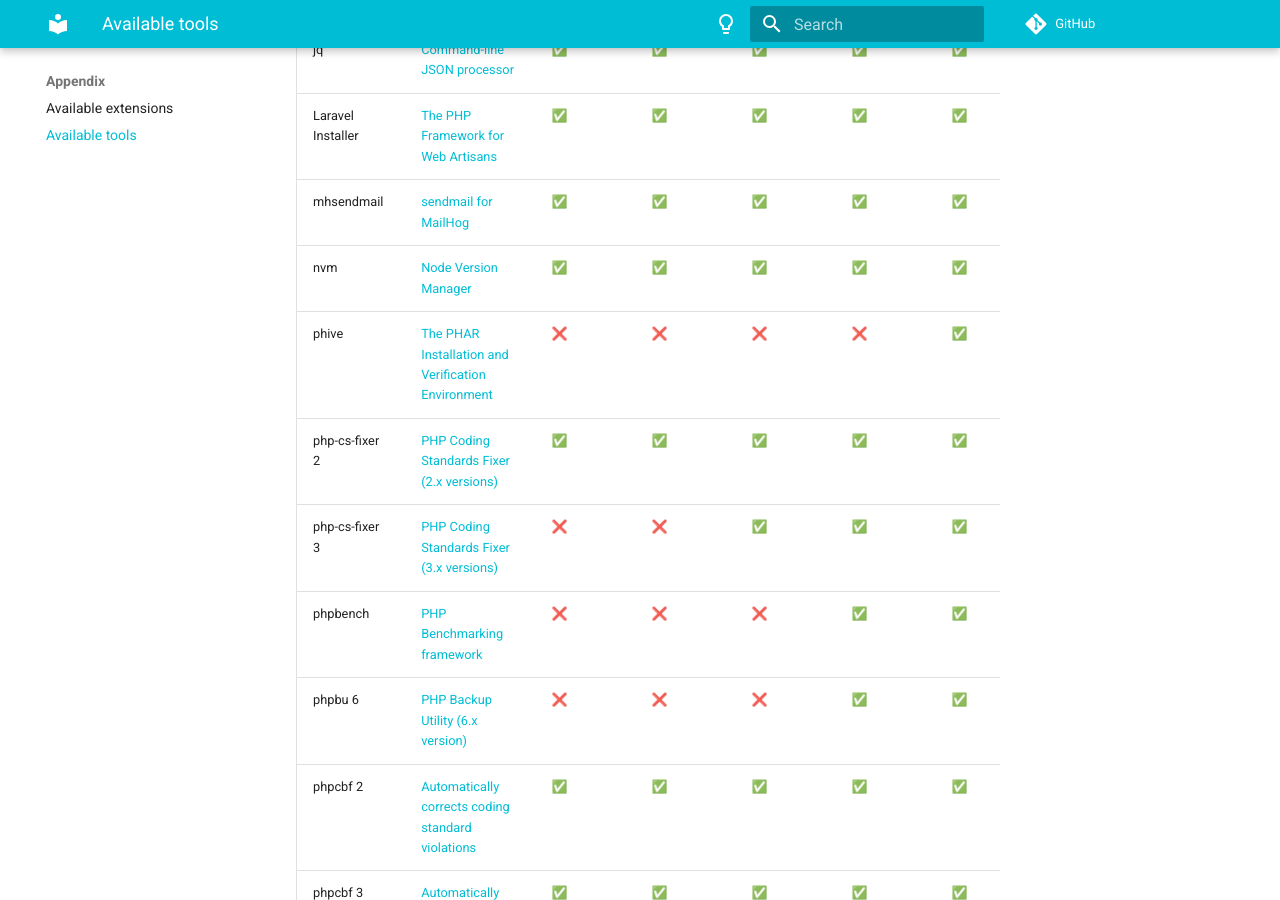
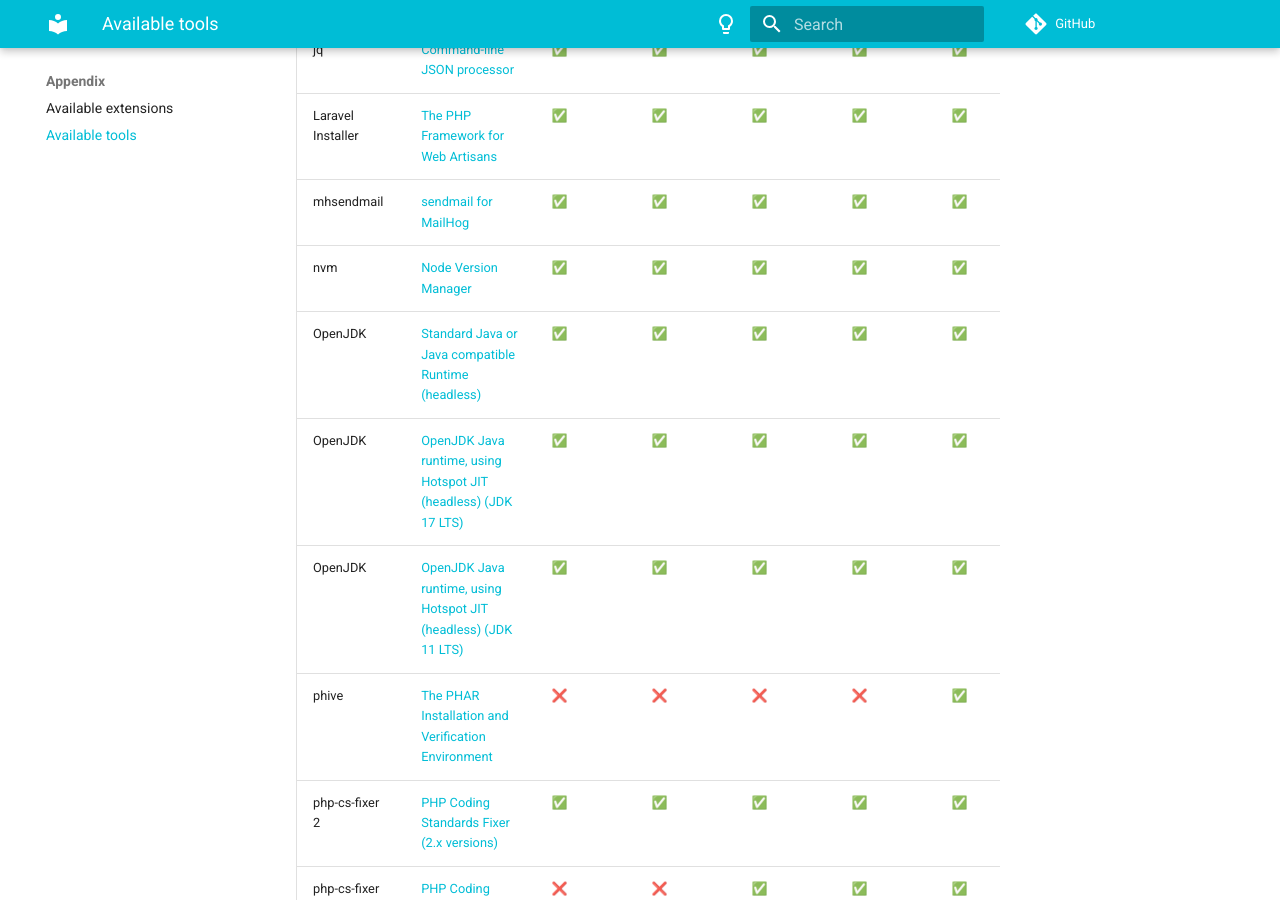
Before and after one commit to llaville/docker-php-toolbox, an MkDocs documentation site: the page built from docs/appendix/tools.md, in a window 1280 px wide and 900 px high, scrolled down 2123 px. Built offline with MkDocs 1.6.1 and Material for MkDocs 9.7.7, drawn with Linux system fonts in a browser that asks for light colours; comment, search, counter and statistics services are not loaded; some of the changed text lies outside the part shown.

Commit message:
add support to OpenJDK

```diff
--- a/docs/appendix/tools.md
+++ b/docs/appendix/tools.md
@@ -31,6 +31,9 @@
 | Laravel Installer | [The PHP Framework for Web Artisans](https://github.com/laravel/installer) | &#x2705; | &#x2705; | &#x2705; | &#x2705; | &#x2705; | &#x2705; | &#x2705; | &#x2705; |
 | mhsendmail | [sendmail for MailHog](https://github.com/BlueBambooStudios/mhsendmail) | &#x2705; | &#x2705; | &#x2705; | &#x2705; | &#x2705; | &#x2705; | &#x2705; | &#x2705; |
 | nvm | [Node Version Manager](https://github.com/nvm-sh/nvm) | &#x2705; | &#x2705; | &#x2705; | &#x2705; | &#x2705; | &#x2705; | &#x2705; | &#x2705; |
+| OpenJDK | [Standard Java or Java compatible Runtime (headless)](https://openjdk.java.net/projects/jdk/) | &#x2705; | &#x2705; | &#x2705; | &#x2705; | &#x2705; | &#x2705; | &#x2705; | &#x2705; |
+| OpenJDK | [OpenJDK Java runtime, using Hotspot JIT (headless) (JDK 17 LTS)](https://openjdk.java.net/projects/jdk/17) | &#x2705; | &#x2705; | &#x2705; | &#x2705; | &#x2705; | &#x2705; | &#x2705; | &#x2705; |
+| OpenJDK | [OpenJDK Java runtime, using Hotspot JIT (headless) (JDK 11 LTS)](https://openjdk.java.net/projects/jdk/11) | &#x2705; | &#x2705; | &#x2705; | &#x2705; | &#x2705; | &#x2705; | &#x2705; | &#x2705; |
 | phive | [The PHAR Installation and Verification Environment](https://github.com/phar-io/phive) | &#x274C; | &#x274C; | &#x274C; | &#x274C; | &#x2705; | &#x2705; | &#x2705; | &#x2705; |
 | php-cs-fixer 2 | [PHP Coding Standards Fixer (2.x versions)](https://github.com/FriendsOfPHP/PHP-CS-Fixer) | &#x2705; | &#x2705; | &#x2705; | &#x2705; | &#x2705; | &#x2705; | &#x2705; | &#x274C; |
 | php-cs-fixer 3 | [PHP Coding Standards Fixer (3.x versions)](https://github.com/FriendsOfPHP/PHP-CS-Fixer) | &#x274C; | &#x274C; | &#x2705; | &#x2705; | &#x2705; | &#x2705; | &#x2705; | &#x274C; |
```
Also changed, not shown: other parts of docs/appendix/tools.md (+1 -1 lines), ROADMAP.md (+2 -1 lines), 1 other file.
